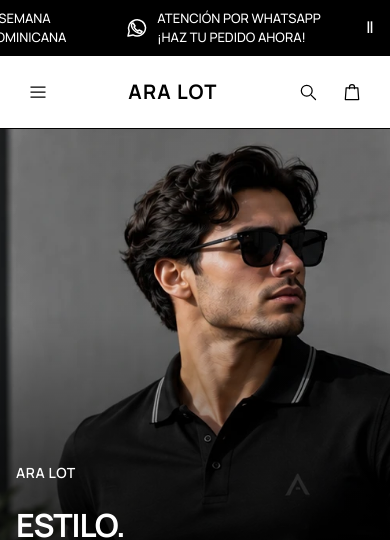
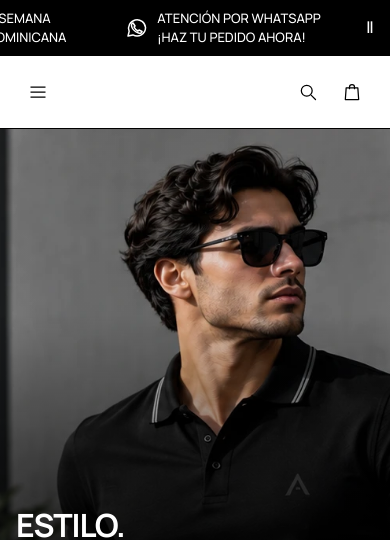
Before and after one commit to nelsonyuniorvaldez109-ops/aralot, a Next.js app: page / in a window 390 px wide. Shown: the top 540 px of the page. Built offline with nearby package versions, Linux system fonts and the light colour scheme.

Commit message:
style: show ARA LOT only in footer

```diff
--- a/components/header/Header.module.css
+++ b/components/header/Header.module.css
@@ -3,8 +3,7 @@
 .announcementInner p { margin: 0; }
 .whatsapp { color: #FFFFFF; }
 .header { background: var(--color-paper); border-bottom: 1px solid var(--color-line); }
-.headerInner { min-height: 6.5rem; display: grid; grid-template-columns: 1fr auto 1fr; align-items: center; gap: 1.5rem; }
-.wordmark { justify-self: start; font-size: 1.75rem; font-weight: var(--weight-bold); line-height: 1; letter-spacing: 0.06em; white-space: nowrap; }
+.headerInner { min-height: 6.5rem; display: grid; grid-template-columns: minmax(0, 1fr) auto; align-items: center; gap: 1.5rem; }
 .desktopNavigation ul { display: flex; align-items: center; gap: clamp(1rem, 1.6vw, 1.75rem); list-style: none; margin: 0; padding: 0; }
 .desktopNavigation a { display: block; position: relative; padding-block: 1rem; font-size: var(--text-secondary); font-weight: var(--weight-semibold); white-space: nowrap; }
 .desktopNavigation a::after { content: ""; position: absolute; height: 1px; bottom: 0.6rem; left: 0; right: 0; background: currentColor; transform: scaleX(0); transform-origin: left; transition: transform 160ms ease; }
@@ -17,8 +16,7 @@
 .cartCount { position: absolute; top: 0.15rem; right: 0.05rem; display: grid; min-width: 1.15rem; height: 1.15rem; padding-inline: 0.25rem; place-items: center; border-radius: 999px; background: var(--color-ink); color: var(--color-paper); font-size: var(--text-secondary); font-weight: var(--weight-semibold); line-height: 1; }
 .menuToggle, .mobileNavigation { display: none; }
 @media (max-width: 74.999rem) {
-  .headerInner { min-height: 5.25rem; grid-template-columns: 2.75rem 1fr auto; gap: 1rem; }
-  .wordmark { justify-self: center; }
+  .headerInner { min-height: 5.25rem; grid-template-columns: minmax(0, 1fr) auto; gap: 1rem; }
   .menuToggle { display: inline-flex; }
   .desktopNavigation { display: none; }
   .mobileNavigation:not([hidden]) { display: block; border-top: 1px solid var(--color-line); padding-block: 0.75rem 1.5rem; }
@@ -32,8 +30,7 @@
 @media (max-width: 37.499rem) {
   .announcementInner { justify-content: center; min-height: 2rem; font-size: var(--text-secondary); letter-spacing: 0.07em; text-align: center; padding-block: 0.5rem; }
   .whatsapp { display: none; }
-  .headerInner { min-height: 4.5rem; gap: 0.5rem; grid-template-columns: 2.75rem 1fr 5.5rem; }
-  .wordmark { font-size: 1.25rem; letter-spacing: 0.06em; }
+  .headerInner { min-height: 4.5rem; gap: 0.5rem; grid-template-columns: minmax(0, 1fr) auto; }
   .secondaryAction { display: none; }
   .mobileAccountActions { display: flex; flex-wrap: wrap; gap: 0.5rem 2rem; margin-top: 1rem; padding-top: 0.75rem; border-top: 1px solid var(--color-line); }
   .mobileAccountActions button, .mobileAccountActions a { display: inline-flex; min-height: 2.75rem; align-items: center; padding: 0; border: 0; background: transparent; font-size: var(--text-secondary); color: var(--color-muted); }
--- a/components/header/Header.tsx
+++ b/components/header/Header.tsx
@@ -67,8 +67,6 @@ export function Header() {
             {menuOpen ? <path d="m6 6 12 12M6 18 18 6" /> : <path d="M3 6h18M3 12h18M3 18h18" />}
           </svg>
         </button>
-        {/* Temporary wordmark: replace this text with the official logo asset when available. */}
-        <Link href="/" className={styles.wordmark} aria-label="ARA LOT — Inicio">ARA LOT</Link>
         <DesktopNavigation />
         <div className={styles.actions} role="group" aria-label="Acciones de la tienda">
           {actions.map(({ label, compact, icon }) => {
--- a/components/home/Hero.tsx
+++ b/components/home/Hero.tsx
@@ -23,7 +23,6 @@ export function Hero({ imageAlt }: HeroProps) {
       <div className={styles.shade} aria-hidden="true" />
       <div className={`container ${styles.inner}`}>
         <div className={styles.content}>
-          <p className={styles.eyebrow}>ARA LOT</p>
           <h1 id="hero-title" className={styles.title}>
             <span>ESTILO.</span>
             <span>DISCIPLINA.</span>
```
